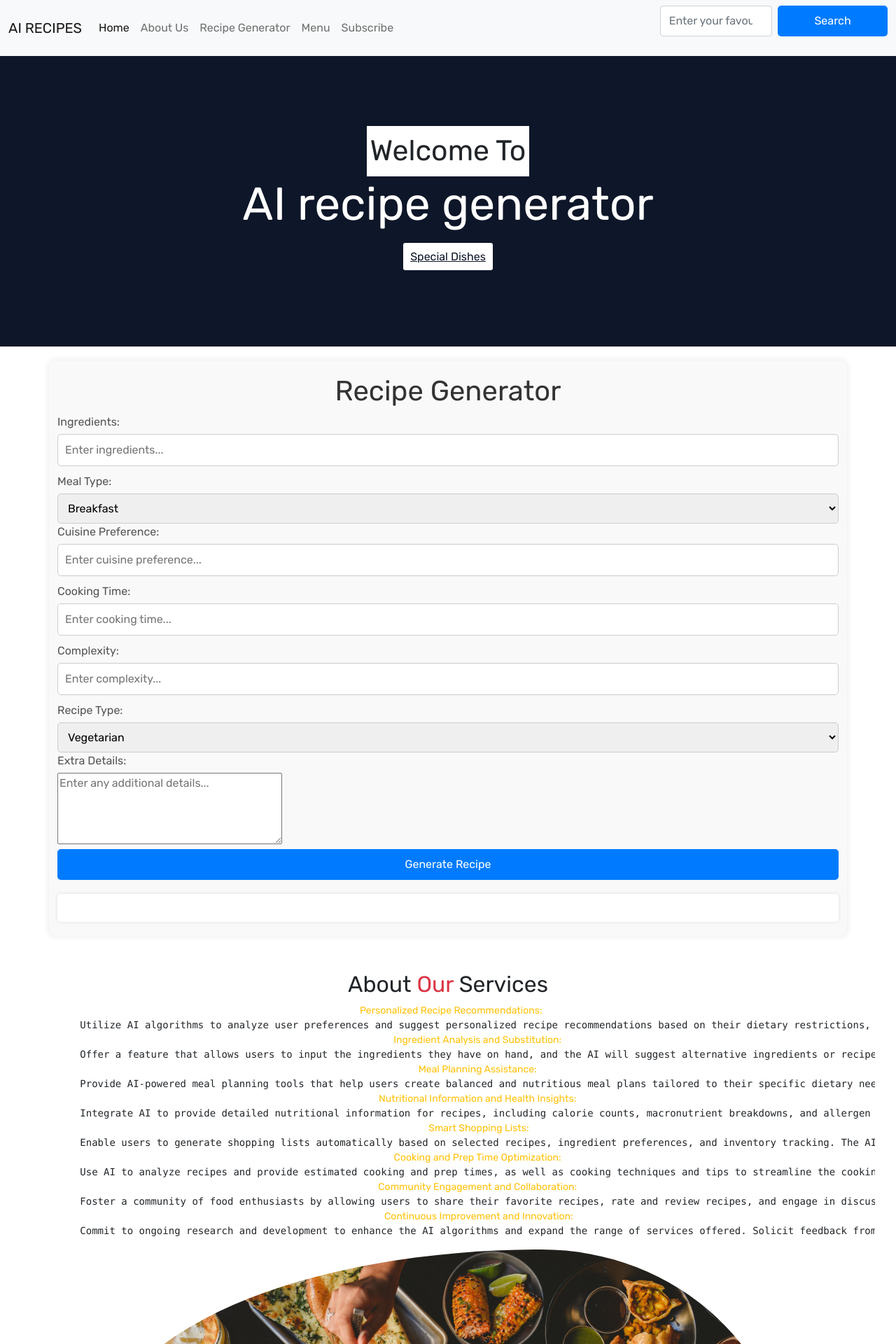
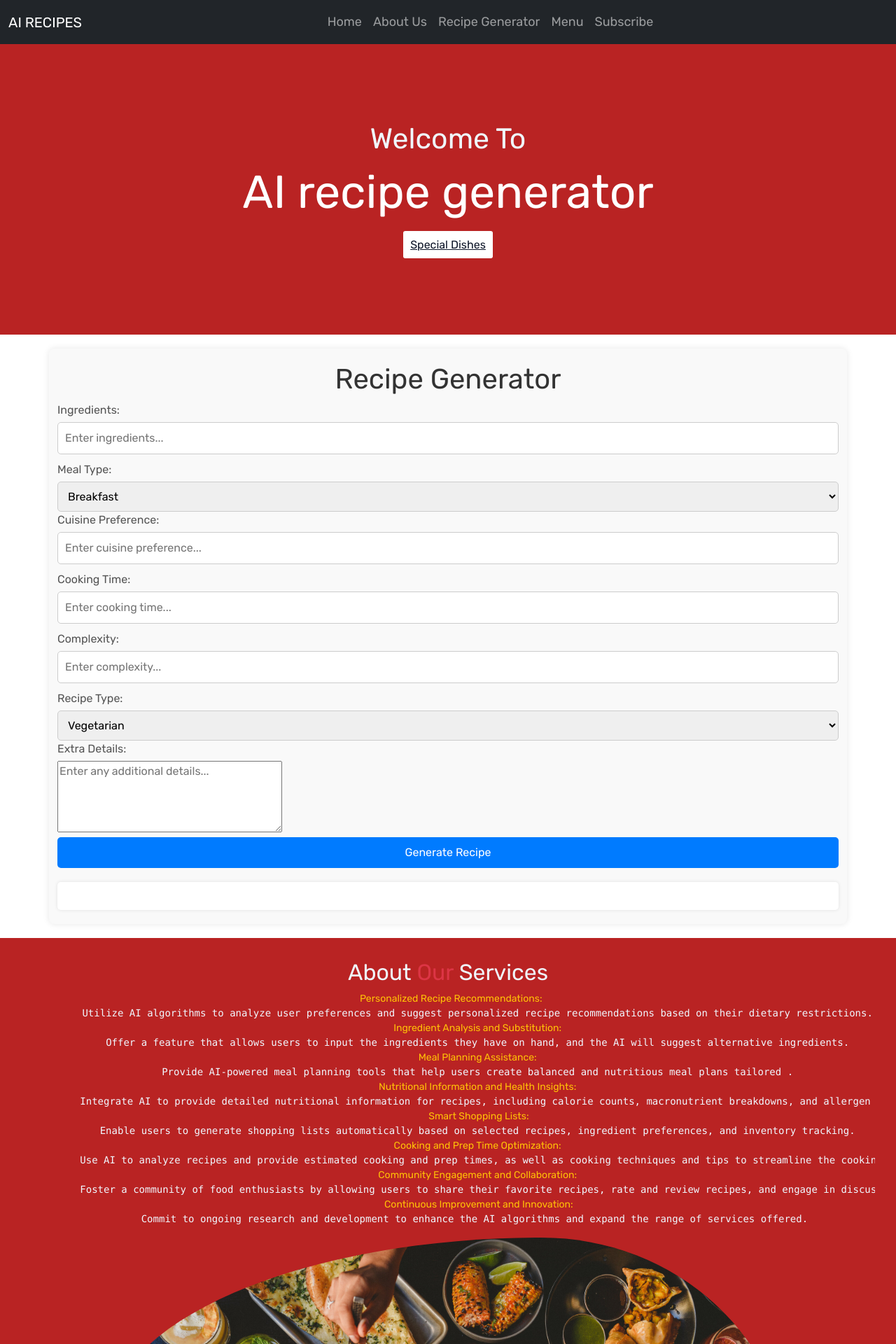
Before and after one commit to kuntardivyang/Recipe_test, a Flask app: page / in a window 1280 px wide. Shown: the top 1920 px of the page at 70% size. Run offline with Flask 2, Linux system fonts and the light colour scheme; some libraries are stand-ins or nearby versions.

Commit message:
backgroun image changed
change in index and css file

```diff
--- a/app.py
+++ b/app.py
@@ -2,7 +2,7 @@ from flask import Flask, render_template, request
 import google.generativeai as genai
 
 model = genai.GenerativeModel('gemini-pro')
-my_api_key_gemini = "AIzaSyCq_OGAAUMPhf2Fc4UNBGvPqRHRZrP33JE"
+my_api_key_gemini = "AIzaSyD1GOinR2fNdbFLRk78XcCS2jddQzRP0BQ"
 genai.configure(api_key=my_api_key_gemini)
 
 app = Flask(__name__)
--- a/static/style.css
+++ b/static/style.css
@@ -5,13 +5,15 @@
     font-family: 'Rubik', sans-serif;
 }
 
+
 .navbar{
     padding: 16px 0px 12px 0px;
     display: flex;
     flex-direction: row;
     justify-content: space-between;
     align-content: stretch;
-    background: #ffffff21;
+    background-color: #0e1629;
+    background: #dadada;
     width: 100%;
     transition: .3s linear;
     z-index: 999;
@@ -24,19 +26,25 @@
 }
 
 .body{
-    background: #0e1629;
+    background: rgb(185, 35, 35);
+
     padding: 100px;
     text-align: center;
     display: flex;
     align-items: center;
+
     justify-content: center;
     flex-direction: column;
 }
+.body:hover{
+
+}
 
 .body span{
-    background: #fff;
+    background: rgb(185, 35, 35);
     padding: 5px;
     font-size: 41px;
+    color: aliceblue;
 }
 
 .body h1{
@@ -68,6 +76,14 @@
 .discover{
     text-align: center;
     padding: 30px;
+    background-color: rgb(185, 35, 35);
+    color: aliceblue;
+
+}
+.discover span{
+    justify-content: center;
+    word-wrap: break-word;
+    flex-wrap: wrap;
 }
 
 .discover img{
@@ -186,3 +202,16 @@
     text-align: center;
     padding: 30px;
 }
+
+.navbar-nav .nav-link {
+    padding: 10px 20px; /* Adjust the padding to increase or decrease the space around the items */
+    font-size: 18px; /* Adjust the font size as desired */
+    color: white;
+
+}
+
+
+
+.navbar-nav .nav-link:hover {
+    color: #cccccc; /* Change text color on hover */
+  }
--- a/templates/index.html
+++ b/templates/index.html
@@ -20,17 +20,17 @@
 
 <body>
   <div class="header sticky-top">
-    <nav class="navbar navbar-expand-lg navbar-light bg-light sticky-top">
+    <nav class="navbar navbar-expand-lg navbar-dark bg-dark sticky-top">
       <div class="container-fluid">
         <a class="navbar-brand" href="#">AI RECIPES</a>
         <button class="navbar-toggler" type="button" data-bs-toggle="collapse" data-bs-target="#navbarSupportedContent"
           aria-controls="navbarSupportedContent" aria-expanded="false" aria-label="Toggle navigation">
           <span class="navbar-toggler-icon"></span>
         </button>
-        <div class="collapse navbar-collapse" id="navbarSupportedContent">
-          <ul class="navbar-nav me-auto mb-2 mb-lg-0">
+        <div class="collapse navbar-collapse justify-content-center" id="navbarSupportedContent">
+          <ul class="navbar-nav mb-2 mb-lg-0">
             <li class="nav-item">
-              <a class="nav-link active" aria-current="page" href="#">Home</a>
+              <a class="nav-link " aria-current="page" href="#home">Home</a>
             </li>
             <li class="nav-item">
               <a class="nav-link" href="#about">About Us</a>
@@ -41,20 +41,17 @@
             <li class="nav-item">
               <a class="nav-link" href="#menu">Menu</a>
             </li>
-
             <li class="nav-item">
               <a class="nav-link" href="#subscribe">Subscribe</a>
             </li>
           </ul>
-          <form class="d-flex">
-            <input class="form-control me-2" type="search" placeholder="Enter your favourite food" aria-label="Search">
-            <button class="btn btn-outline-danger" type="submit">Search</button>
-          </form>
         </div>
       </div>
     </nav>
+  </div>
 
-  </div>
+
+
   <div class="body">
     <span>Welcome To</span>
     <h1>AI recipe generator</h1>
@@ -92,7 +89,8 @@
 
       <label for="extra-details">Extra Details:</label>
       <div>
-        <textarea id="extra-details" rows="4" cols="30" name="extraDetails" placeholder="Enter any additional details..."></textarea>
+        <textarea id="extra-details" rows="4" cols="30" name="extraDetails"
+          placeholder="Enter any additional details..."></textarea>
 
       </div>
 
@@ -117,21 +115,21 @@
   <div class="discover" id="about">
     <h2>About <span class="text-danger">Our </span> Services</h2>
     <pre> <span class="text-warning">Personalized Recipe Recommendations:</span>
-          Utilize AI algorithms to analyze user preferences and suggest personalized recipe recommendations based on their dietary restrictions, taste preferences, and ingredient availability.
+          Utilize AI algorithms to analyze user preferences and suggest personalized recipe recommendations based on their dietary restrictions.
           <span class="text-warning">Ingredient Analysis and Substitution:</span>
-          Offer a feature that allows users to input the ingredients they have on hand, and the AI will suggest alternative ingredients or recipe variations to accommodate dietary restrictions or preferences.
+          Offer a feature that allows users to input the ingredients they have on hand, and the AI will suggest alternative ingredients.
           <span class="text-warning">Meal Planning Assistance:</span>
-          Provide AI-powered meal planning tools that help users create balanced and nutritious meal plans tailored to their specific dietary needs, health goals, and lifestyle preferences.
+          Provide AI-powered meal planning tools that help users create balanced and nutritious meal plans tailored .
           <span class="text-warning">Nutritional Information and Health Insights:</span>
-          Integrate AI to provide detailed nutritional information for recipes, including calorie counts, macronutrient breakdowns, and allergen alerts. Additionally, offer insights and tips for maintaining a healthy diet based on user data and preferences.
+          Integrate AI to provide detailed nutritional information for recipes, including calorie counts, macronutrient breakdowns, and allergen alerts.
           <span class="text-warning"> Smart Shopping Lists:</span>
-          Enable users to generate shopping lists automatically based on selected recipes, ingredient preferences, and inventory tracking. The AI can optimize the shopping list for efficiency and minimize food waste.
+          Enable users to generate shopping lists automatically based on selected recipes, ingredient preferences, and inventory tracking.
           <span class="text-warning">Cooking and Prep Time Optimization:</span>
           Use AI to analyze recipes and provide estimated cooking and prep times, as well as cooking techniques and tips to streamline the cooking process and achieve optimal results.
           <span class="text-warning">Community Engagement and Collaboration:</span>
-          Foster a community of food enthusiasts by allowing users to share their favorite recipes, rate and review recipes, and engage in discussions. The AI can facilitate recipe discovery and connect users with similar tastes and interests.
+          Foster a community of food enthusiasts by allowing users to share their favorite recipes, rate and review recipes, and engage in discussions.
           <span class="text-warning"> Continuous Improvement and Innovation:</span>
-          Commit to ongoing research and development to enhance the AI algorithms and expand the range of services offered. Solicit feedback from users to identify areas for improvement and prioritize new features and functionality.!</pre>
+          Commit to ongoing research and development to enhance the AI algorithms and expand the range of services offered. </pre>
     <img src="{{ url_for('static', filename='images/food.jpg') }}" alt="Food">
   </div>
   <div class="divider"></div>
@@ -139,42 +137,42 @@
     <h2>Discover Our <span class="text-danger">Top </span>RECIPES</h2>
     <div class="row card-dishes">
       <div class="col-md-4 col-sm-6 mb-grid-gutter"><a class="card border-0 shadow"
-          href="food-delivery-category.html"><img class="card-img-top"
+          href="https://www.youtube.com/watch?v=4p83Ved7Lsk"><img class="card-img-top"
             src="{{ url_for('static', filename='images/paneer.jpg') }}" alt="Food Name">
           <div class="card-body py-4 text-center">
             <h3 class="h5 mt-1">PANNER MASALA</h3>
           </div>
         </a></div>
       <div class="col-md-4 col-sm-6 mb-grid-gutter"><a class="card border-0 shadow"
-          href="food-delivery-category.html"><img class="card-img-top"
+          href="https://www.youtube.com/watch?v=qMAYG-soxhw"><img class="card-img-top"
             src="{{ url_for('static', filename='images/pav_bhaji.jpg') }}" alt="Food Name">
           <div class="card-body py-4 text-center">
             <h3 class="h5 mt-1">PAV BHAJI</h3>
           </div>
         </a></div>
       <div class="col-md-4 col-sm-6 mb-grid-gutter"><a class="card border-0 shadow"
-          href="food-delivery-category.html"><img class="card-img-top"
+          href="https://www.youtube.com/watch?v=zSYmtXhs_oA"><img class="card-img-top"
             src="{{ url_for('static', filename='images/manchurian.jpg') }}" alt="Food Name">
           <div class="card-body py-4 text-center">
             <h3 class="h5 mt-1">MANCHURIAN</h3>
           </div>
         </a></div>
       <div class="col-md-4 col-sm-6 mb-grid-gutter"><a class="card border-0 shadow"
-          href="food-delivery-category.html"><img class="card-img-top"
+          href="https://www.youtube.com/watch?v=ONrkIBvLqhY"><img class="card-img-top"
             src="{{ url_for('static', filename='images/khaman.jpg') }}" alt="Food Name">
           <div class="card-body py-4 text-center">
             <h3 class="h5 mt-1">GUJARATI SPECIAL</h3>
           </div>
         </a></div>
       <div class="col-md-4 col-sm-6 mb-grid-gutter"><a class="card border-0 shadow"
-          href="food-delivery-category.html"><img class="card-img-top"
+          href="https://www.youtube.com/watch?v=u3vuq3zaR20"><img class="card-img-top"
             src="{{ url_for('static', filename='images/noodles.jpg') }}" alt="Food Name">
           <div class="card-body py-4 text-center">
             <h3 class="h5 mt-1">NOODLES</h3>
           </div>
         </a></div>
       <div class="col-md-4 col-sm-6 mb-grid-gutter"><a class="card border-0 shadow"
-          href="food-delivery-category.html"><img class="card-img-top"
+          href="https://www.youtube.com/watch?v=T1hzgTzoFhw"><img class="card-img-top"
             src="{{ url_for('static', filename='images/pasta.jpg') }}" alt="Food Name">
           <div class="card-body py-4 text-center">
             <h3 class="h5 mt-1">PASTA</h3>
@@ -209,4 +207,30 @@
     crossorigin="anonymous"></script>
 </body>
 
+
+<script>
+
+window.addEventListener('scroll', function () {
+    const sections = document.querySelectorAll('section');
+    let scrollPosition = window.pageYOffset;
+
+    // Remove active class from all navbar links
+    document.querySelectorAll('.navbar-nav a').forEach(link => {
+      link.classList.remove('active');
+    });
+
+    sections.forEach(section => {
+      const sectionTop = section.offsetTop - 50; // Adjust the offset if needed
+      const sectionHeight = section.clientHeight;
+      const sectionId = section.getAttribute('id');
+
+      if (scrollPosition >= sectionTop && scrollPosition < sectionTop + sectionHeight) {
+        // Add active class to the corresponding navbar link
+        document.querySelector('.navbar-nav a[href="#' + sectionId + '"]').classList.add('active');
+      }
+    });
+  });
+
+</script>
+
 </html>
```
Also changed, not shown: README.md (deleted), static/images/body_back.jpg (added), static/nav.js (line endings or trailing spaces), 1 other file.
